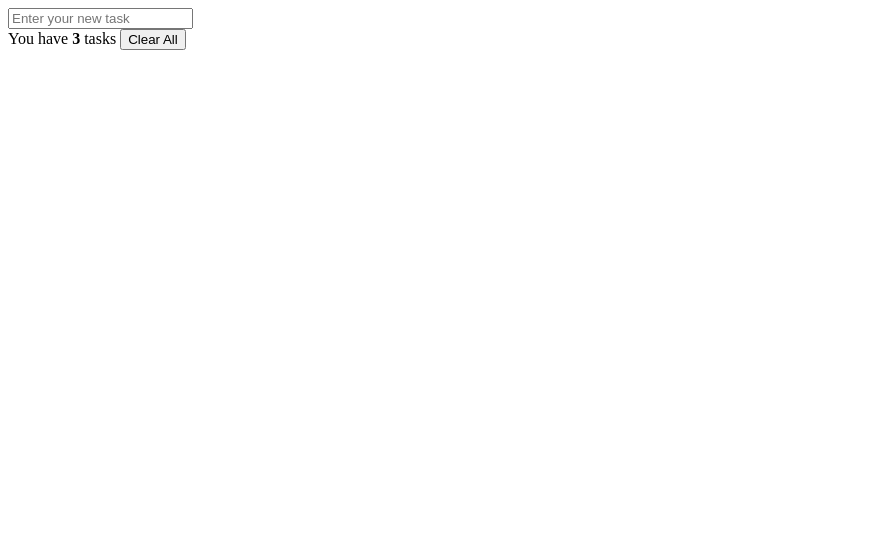
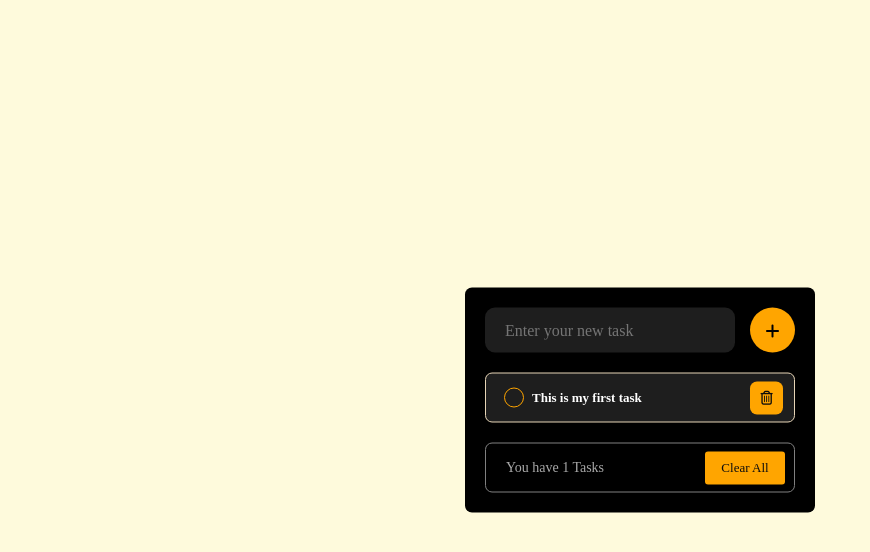
Before and after one commit to shallo3017/To-do-List, a plain HTML site: page index.html in a window 1280 px wide. Shown: the whole page, without its empty margins (0-870 px from the left). Drawn offline with Linux system fonts and the light colour scheme.

Commit message:
completion of html and styling

```diff
--- a/index.html
+++ b/index.html
@@ -9,15 +9,23 @@
 </head>
 <body>
     <div class="container">
-        <div class="text-input">
-            <input type="text" class="userInput" placeholder="Enter your new task">
+        <div class="add-task-box">
+            <input type="text" placeholder="Enter your new task">
+            <button class="add-btn"><i class="fa-solid fa-plus"></i></button>
         </div>
-    </div>
-    <div class="alltasks">
-    </div>
-    <div class="others">
-        <span>You have <strong>3</strong> tasks</span>
-        <button class="ckear-all-tasks">Clear All</button>
+        <div class="all-tasks">
+            <div class="task">
+                <input type="checkbox" name="" id="">
+                <span class="userTask">This is my first task</span>
+                <div class="btns">
+                    <button class="dlt-btn"><i class="fa-regular fa-trash-can"></i></button>
+                </div>
+            </div>
+        </div>
+        <div class="others">
+            <span class="no-of-tasks">You have 1 Tasks</span>
+            <button class="clear-all-btn">Clear All</button>
+        </div>
     </div>
 </body>
 <link href="app.js">
--- a/stylesheet.css
+++ b/stylesheet.css
@@ -0,0 +1,139 @@
+*{
+    padding: 0;
+    margin: 0;
+    box-sizing: border-box;
+}
+
+body{
+    background: #FEFADC;
+}
+
+.container{
+    padding: 20px;
+    width: 350px;
+    background: black;
+    border-radius: 7px;
+    position: absolute;
+    top: 50%;
+    left: 50%;
+    transform: translate(-50%,-50%);
+}
+
+.container .add-task-box input{
+    all: unset;
+    height: 45px;
+    width: 230px;
+    background: #1e1e1e;
+    padding-left: 20px;
+    color: white;
+    transition: all .2s;
+    border-radius: 10px;
+}
+
+.container .add-task-box .add-btn{
+    all: unset;
+    height: 45px;
+    width: 45px;
+    background: orange;
+    border-radius: 100%;
+    display: flex;
+    justify-content: center;
+    align-items: center;
+    position: absolute;
+    top: 20px;
+    right: 20px;
+    cursor: pointer;
+}
+
+.container .all-tasks{
+    max-height: 350px;
+    margin-top: 20px;
+}
+
+.container .all-tasks .task{
+    height: 50px;
+    width: 100%;
+    background: #1e1e1e;
+    border: 1px solid #e6d4b6;
+    border-radius: 7px;
+    padding: 5px;
+    display: flex;
+    align-items: center;
+    margin-top: 8px;
+}
+
+.container .all-tasks .task input{
+    appearance: none;
+    height: 20px;
+    width: 20px;
+    border: 1px solid orange;
+    border-radius: 100%;
+    margin-left: 13px;
+    cursor: pointer;
+}
+.container .all-tasks .task input:checked{
+    background: #03ff03;
+    border-color: #03ff03;
+}
+
+.container .all-tasks .task .userTask{
+    margin-left: 8px;
+    color: white;
+    font-weight: 600;
+    font-size: 13px;
+}
+
+.container .all-tasks .task .btns{
+    height: 50px;
+    width: 35px;
+    display: flex;
+    align-items: center;
+    position: absolute;
+    right: 30px;
+}
+
+.container .all-tasks .task .btns .dlt-btn{
+    all: unset;
+    height: 33px;
+    width: 33px;
+    display: flex;
+    justify-content: center;
+    align-items: center;
+    border-radius: 7px;
+    background: orange;
+    color: #0d0d0d;
+    font-size: 14px;
+    font-weight: 200;
+    cursor: pointer;
+}
+ .container .others{
+    height: 50px;
+    border: 1px solid grey;
+    margin-top: 20px;
+    border-radius: 7px;
+    display: flex;
+    align-items: center;
+    padding: 8px;
+ }
+
+ .container .others .no-of-tasks{
+    font-size: 14px;
+    color:darkgrey;
+    margin-left: 12px;
+ }
+
+ .container .others .clear-all-btn{
+    all: unset;
+    height: 33px;
+    width: 80px;
+    display: flex;
+    justify-content: center;
+    align-items: center;
+    border-radius:3px;
+    font-size: 13px;
+    position: absolute;
+    right: 30px;
+    background: orange;
+    color: #0d0d0d;
+    cursor: pointer;
+ }
```
